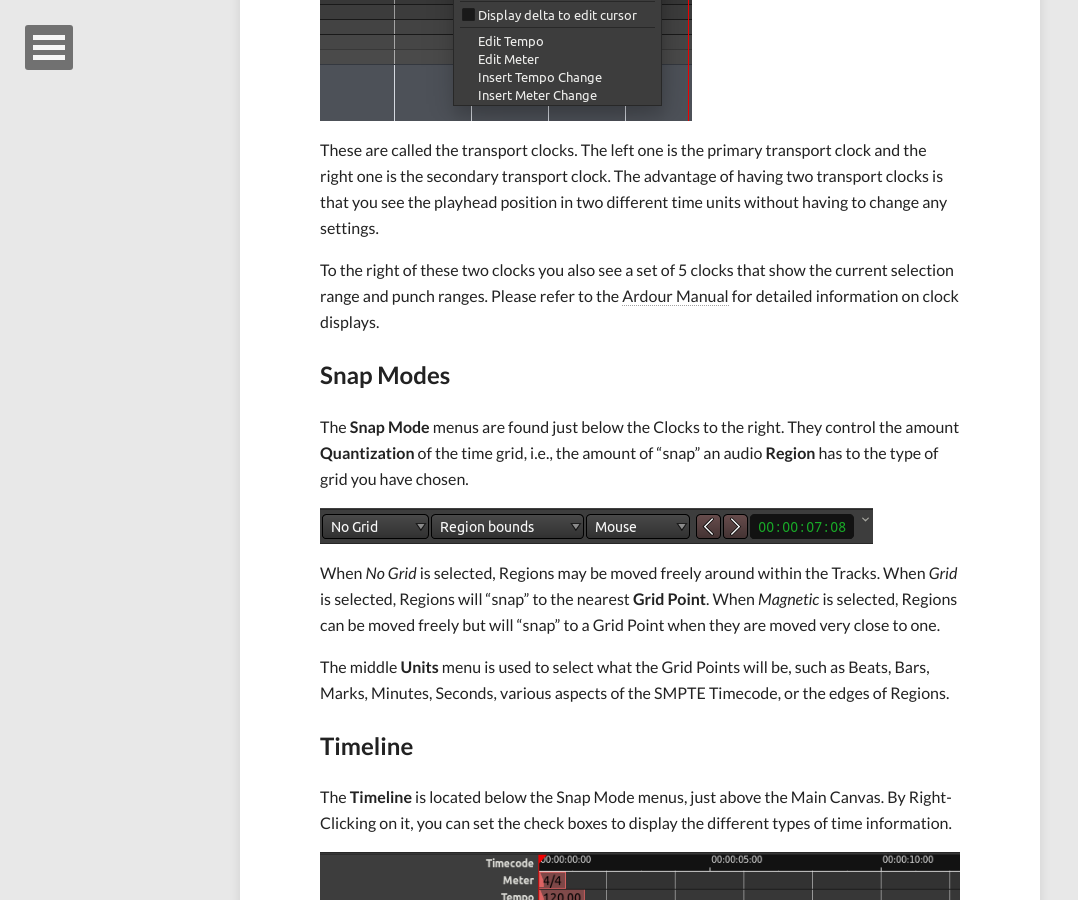
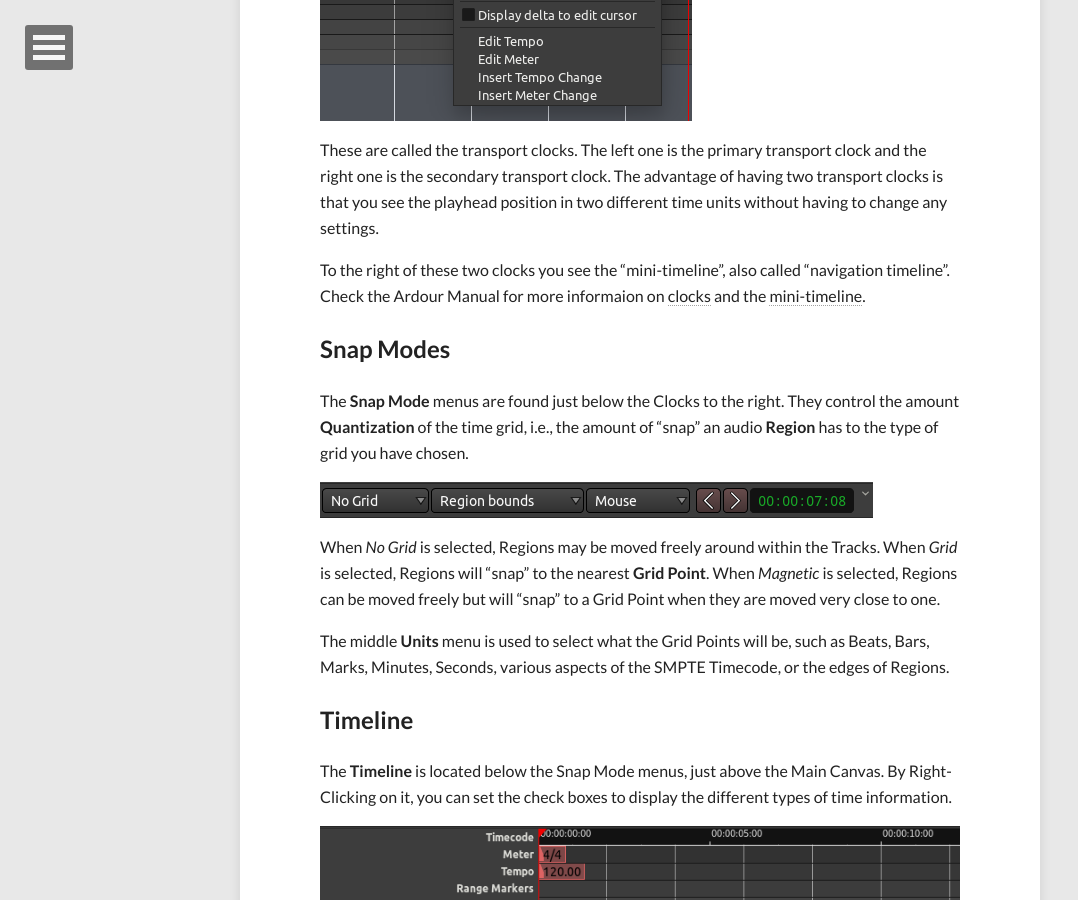
Before and after one commit to brunoruviaro/ardour4-tutorial, a Jekyll site: the page built from _posts/2014-09-25-setting-up-the-timeline.md, in a window 1280 px wide and 900 px high, scrolled down 1085 px. Shown: the whole window, without its empty margins (0-1078 px from the left). Built offline with Jekyll 4.4.1, drawn with Linux system fonts in a browser that asks for light colours; nearby versions of some CDN libraries.

Commit message:
add info on mini-timeline

```diff
--- a/_posts/2014-09-25-setting-up-the-timeline.md
+++ b/_posts/2014-09-25-setting-up-the-timeline.md
@@ -37,10 +37,7 @@ advantage of having two transport clocks is that you see the playhead
 position in two different time units without having to change any
 settings.
 
-To the right of these two clocks you also see a set of 5 clocks that
-show the current selection range and punch ranges. Please refer to the
-[Ardour Manual](http://manual.ardour.org/ardours-interface/using-ardour-clock-displays/)
-for detailed information on clock displays.
+To the right of these two clocks you see the "mini-timeline", also called "navigation timeline". Check the Ardour Manual for more informaion on [clocks](http://manual.ardour.org/ardours-interface/using-ardour-clock-displays/) and the [mini-timeline](https://manual.ardour.org/ardours-interface/mini-timeline/).
 
 Snap Modes
 ----------
```
